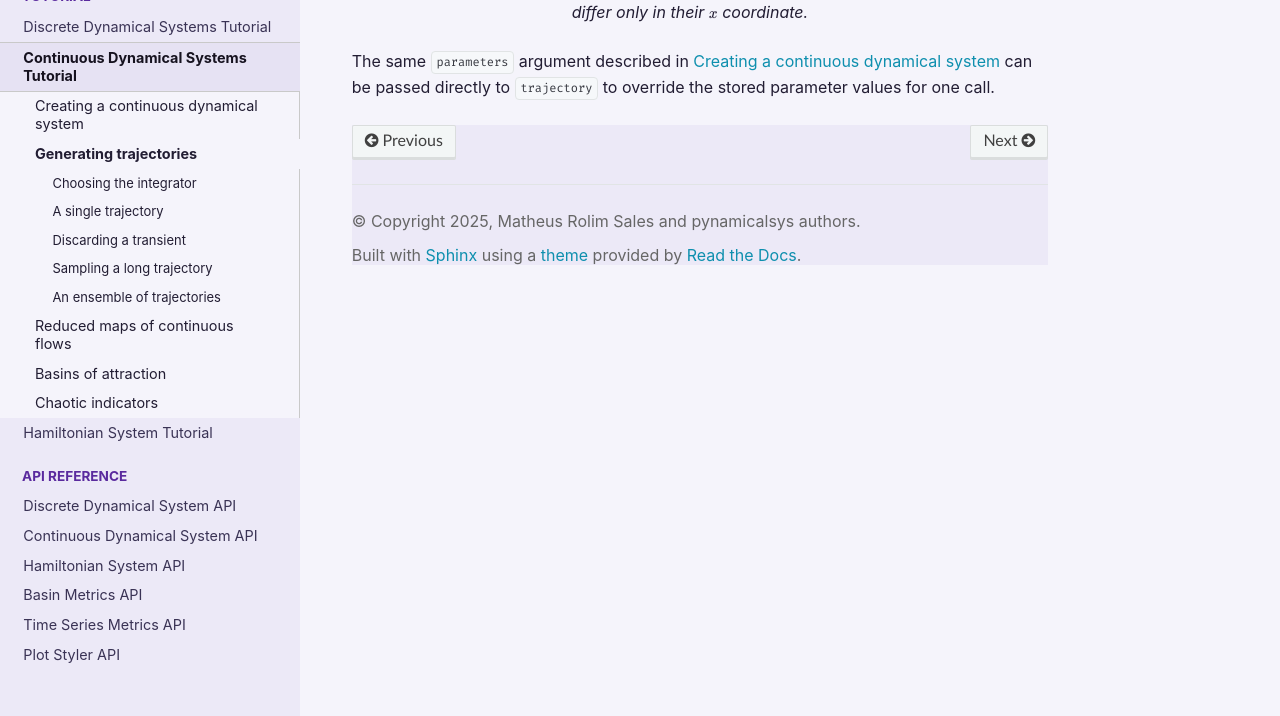
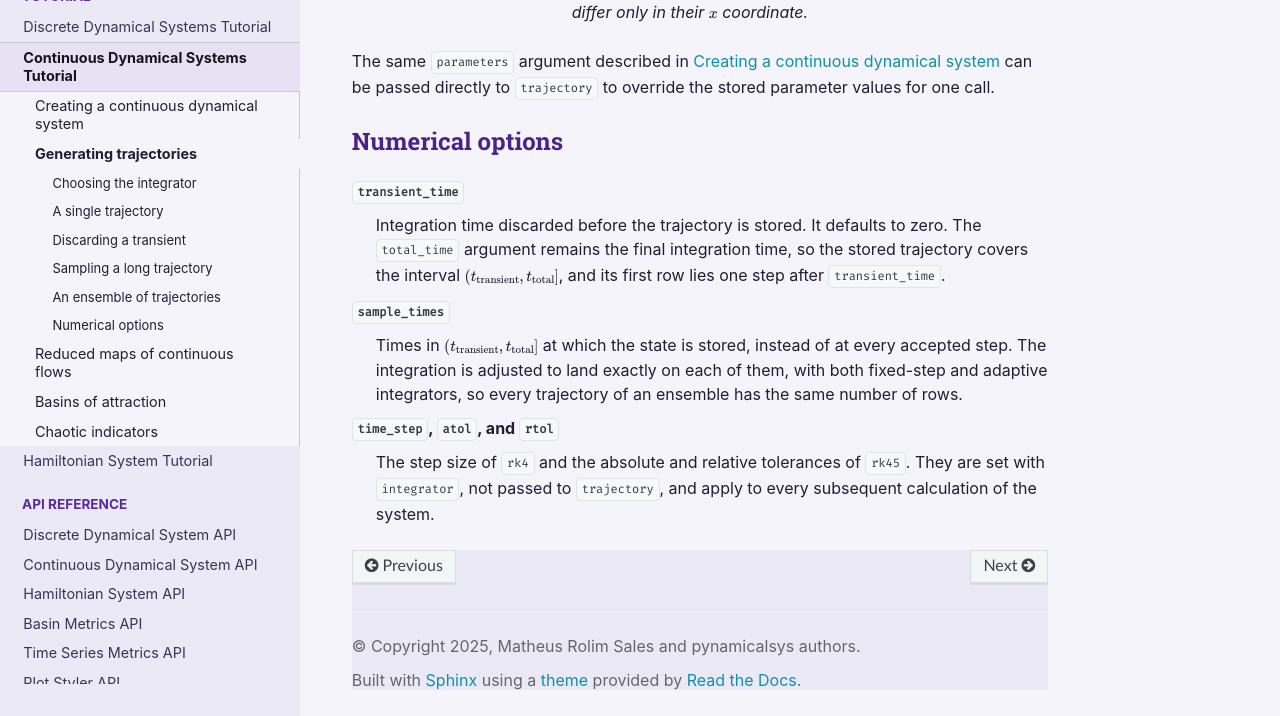
Before and after one commit to mrolims/pynamicalsys, a Sphinx documentation site: the page built from docs/source/cds_trajectories.rst, in a window 1280 px wide and 900 px high, scrolled down 5798 px, cut to the strip 184-900 px from the top of the window. Built offline with Sphinx 7.4.7 and the Read the Docs theme 3.1.0, drawn with Linux system fonts in a browser that asks for light colours; the version number could not be read and is left out.

Commit message:
docs: add numerical options to the continuous trajectories page

```diff
--- a/docs/source/cds_trajectories.rst
+++ b/docs/source/cds_trajectories.rst
@@ -220,3 +220,15 @@ Plotting :math:`x(t)` for each initial state shows how initially close solutions
     Time evolution and phase-space projections of five Lorenz trajectories whose initial states differ only in their :math:`x` coordinate.
 
 The same ``parameters`` argument described in :doc:`cds_creating_ds` can be passed directly to ``trajectory`` to override the stored parameter values for one call.
+
+Numerical options
+~~~~~~~~~~~~~~~~~
+
+``transient_time``
+    Integration time discarded before the trajectory is stored. It defaults to zero. The ``total_time`` argument remains the final integration time, so the stored trajectory covers the interval :math:`(t_{\mathrm{transient}}, t_{\mathrm{total}}]`, and its first row lies one step after ``transient_time``.
+
+``sample_times``
+    Times in :math:`(t_{\mathrm{transient}}, t_{\mathrm{total}}]` at which the state is stored, instead of at every accepted step. The integration is adjusted to land exactly on each of them, with both fixed-step and adaptive integrators, so every trajectory of an ensemble has the same number of rows.
+
+``time_step``, ``atol``, and ``rtol``
+    The step size of ``rk4`` and the absolute and relative tolerances of ``rk45``. They are set with ``integrator``, not passed to ``trajectory``, and apply to every subsequent calculation of the system.
```
